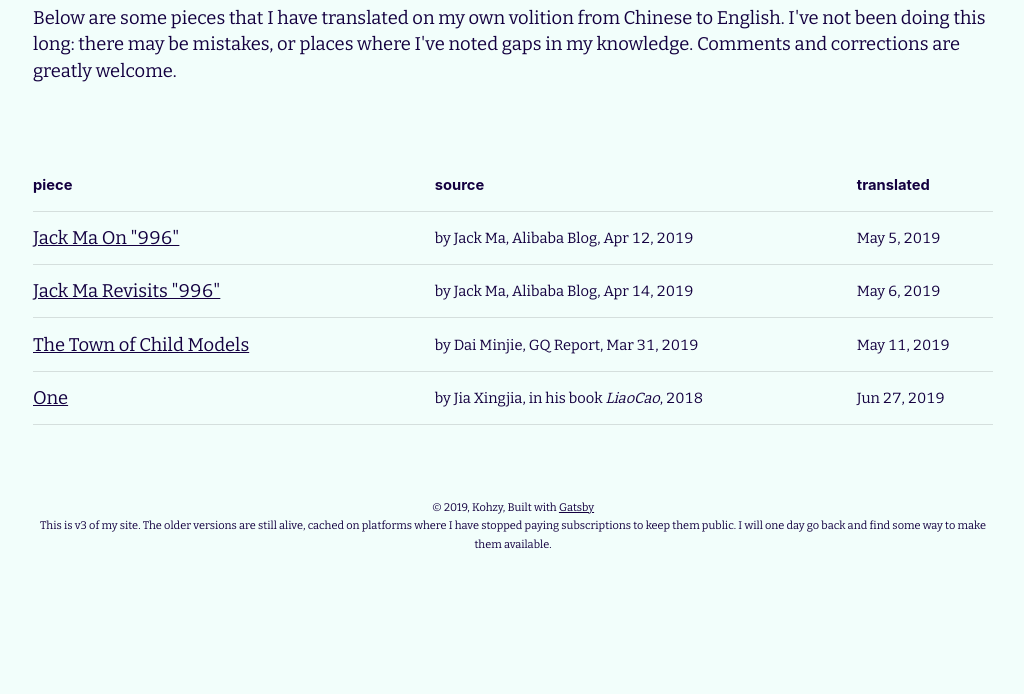
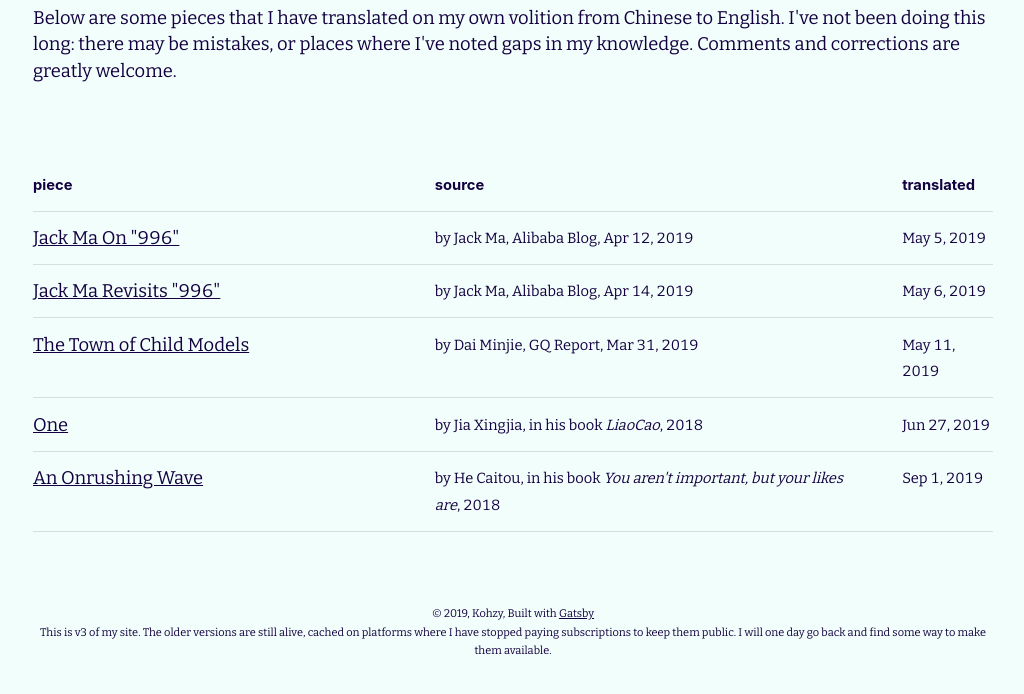
Before and after one commit to kohzy/personalsite, a Gatsby site: page /translations in a window 1280 px wide. Shown: the part 106-800 px from the top of the page, without its empty margins (127-1151 px from the left). Built offline with nearby package versions, Linux system fonts and the light colour scheme; Gatsby itself is replaced by a stand-in of ours.

Commit message:
added new translation

```diff
--- a/src/pages/translations.js
+++ b/src/pages/translations.js
@@ -44,6 +44,11 @@ const TranslationsPage = () => (
                 <td>by Jia Xingjia, in his book <i>LiaoCao</i>, 2018</td>
                 <td>Jun 27, 2019</td>
               </tr>
+              <tr>
+                <td><a href="https://docs.google.com/document/d/1wkPINr3DO9ryLeN8KT-JAWCY0EbP7yqPxZ5NktRWgt8/edit?usp=sharing" target="_blank" rel="noopener noreferrer">An Onrushing Wave</a></td>
+                <td>by He Caitou, in his book <i>You aren't important, but your likes are</i>, 2018</td>
+                <td>Sep 1, 2019</td>
+              </tr>
             </tbody>
           </table>
         </div>
```
